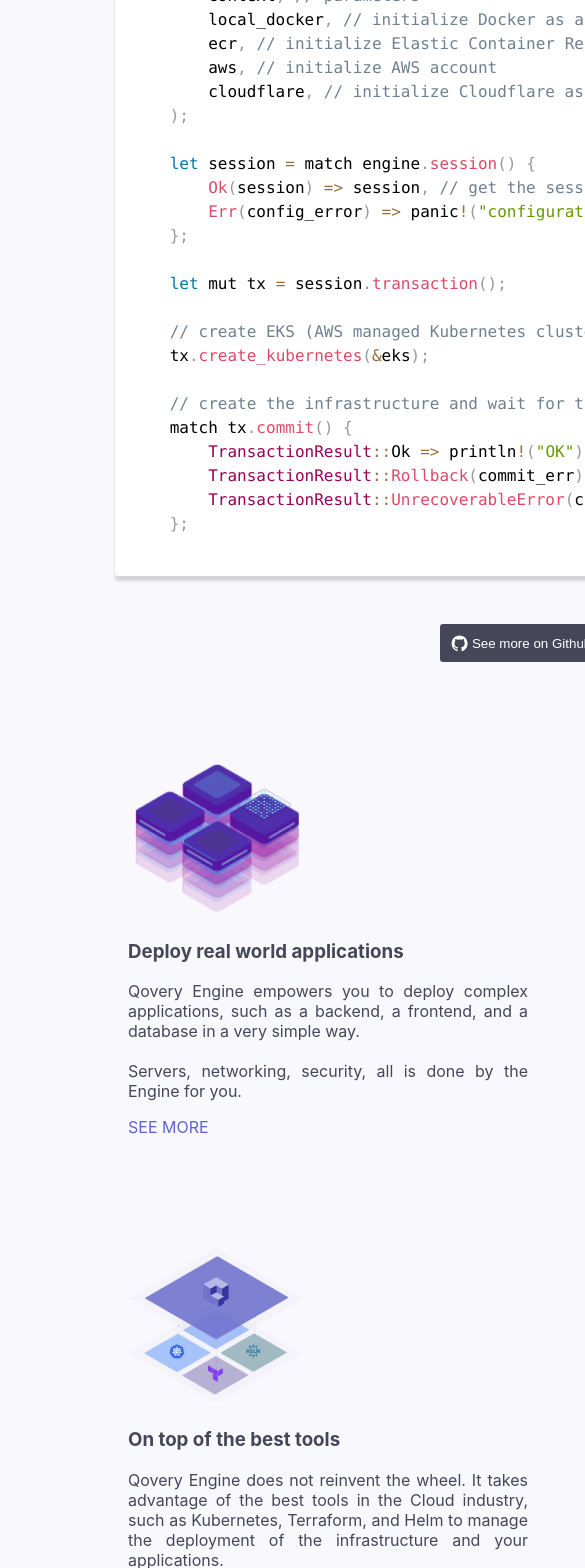
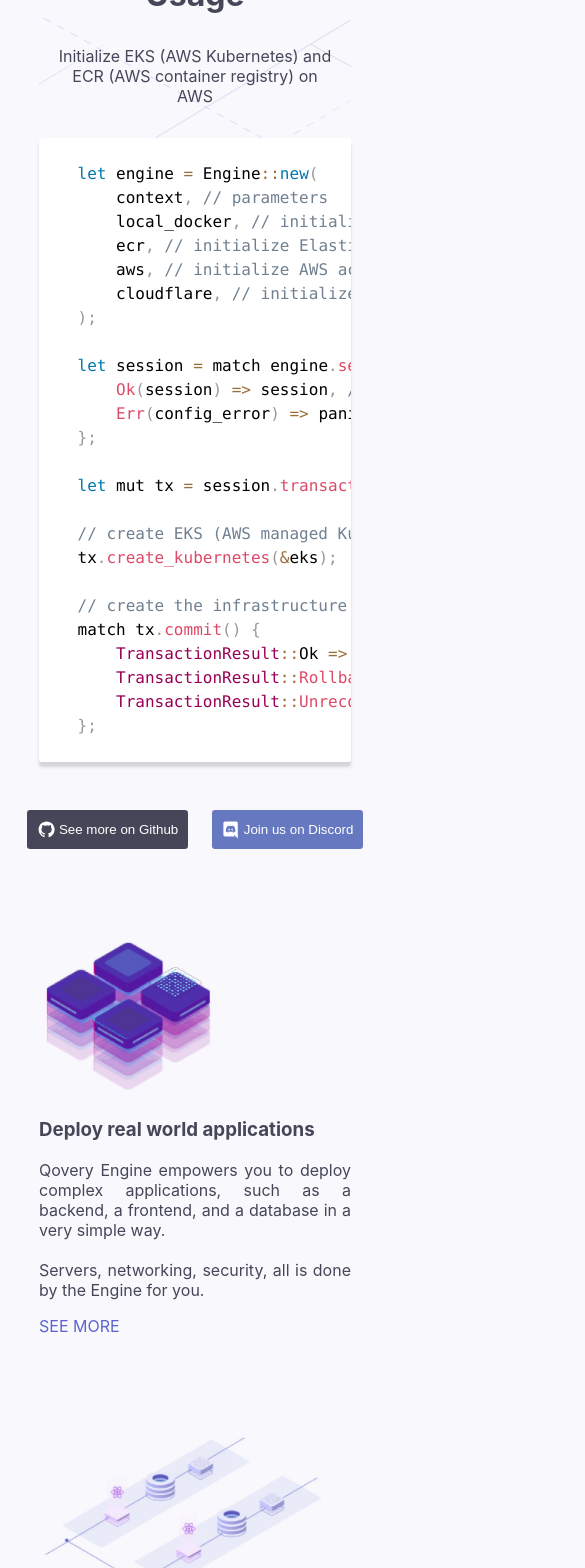
Before and after one commit to H-DC/Qovery-clone, a React (Create React App) app: page / in a window 390 px wide. Shown: the part 1851-3419 px from the top of the page, 585 px wide, since content can reach past the window. Built offline with nearby package versions, Linux system fonts and the light colour scheme.

Commit message:
feat: mobile first init

```diff
--- a/src/Home/Footer/Footer.css
+++ b/src/Home/Footer/Footer.css
@@ -41,7 +41,7 @@
 
 #carousel {
     position: relative;
-    width: 40rem;
+    width: min(40rem,100%);
 }
 
 .shaders {
--- a/src/Home/Grid/Grid.css
+++ b/src/Home/Grid/Grid.css
@@ -9,45 +9,65 @@
 
 #gridContainer > div {
     display: flex;
+    justify-content: center;
     margin-bottom: 3rem;
+    width: 100%;
 }
 
 .card {
     position: relative;
-    width:25rem;
-    padding-left: 5rem;
-    padding-right: 5rem;
+    width: min(45%, 21rem);
+    padding-left: min(2rem, 2.5%);
+    padding-right: min(2rem, 2.5%);
     animation: cardfadin 1s ease;
 }
 
-.card img, .hidden img{
-    height:10rem;
+.card img,
+.hidden img {
+    height: 10rem;
 }
 
-.card h3,.card p {
+.card h3,
+.card p {
     color: #454658;
     text-align: justify;
 }
 
 .card a {
-    color:#5D64D2;
+    color: #5d64d2;
 }
 
 .hidden {
     opacity: 0;
     position: relative;
-    width:25rem;
+    width: 25rem;
     padding-left: 5rem;
     padding-right: 5rem;
 }
 
 @keyframes cardfadin {
-    0%{
+    0% {
         opacity: 0;
-        top:2rem;
+        top: 2rem;
     }
     100% {
-        opacity:1;
-        top:0rem;
+        opacity: 1;
+        top: 0rem;
     }
 }
+
+@media all and (max-width: 900px) {
+    #gridContainer {
+        height: 124rem;
+    }
+    #gridContainer > div {
+        flex-direction: column;
+        align-items: center;
+        margin: 0;
+    }
+    .card {
+        margin-bottom: 6rem;
+        width: 80%;
+        padding: 0;
+    }
+}
--- a/src/Home/Header/Header.css
+++ b/src/Home/Header/Header.css
@@ -3,10 +3,9 @@
     display: flex;
     justify-content: center;
     background-color: #151b2b;
-    min-width: 76rem;
     width: 100%;
     min-height: 50rem;
-    padding: 0rem 4rem 0rem 4rem;
+    padding: 0rem 4% 0rem 4%;
 }
 
 .logoContainer {
@@ -28,7 +27,7 @@
 }
 
 .leftSection {
-    width: 30rem;
+    width: min(30rem, 80%);
     padding-right: 4rem;
 }
 
@@ -43,7 +42,7 @@
 .leftSection p:nth-of-type(1) {
     position: relative;
     color: #fff;
-    width: 30rem;
+    width: 100%;
     text-align: justify;
     font-size: 1.5rem;
     transition: all 1s ease;
@@ -52,7 +51,7 @@
 .leftSection p:nth-of-type(2) {
     position: relative;
     color: #8686b2;
-    width: 30rem;
+    width: 100%;
     text-align: justify;
     margin-bottom: 2rem;
     transition: all 1s ease;
@@ -97,12 +96,13 @@
 }
 
 .rightSection {
-    width: 30rem;
+    position: relative;
+    width: min(30rem, 80%);
     padding-left: 4rem;
 }
 
 .rightSection img {
-    width: 30rem;
+    width: min(30rem, 40vw);
     position: absolute;
     animation: slideImg 1s ease;
 }
@@ -142,3 +142,50 @@
         clip-path: inset(0 0 0 0);
     }
 }
+
+@media all and (max-width: 900px) {
+    #headerContainer,
+    .leftSection,
+    .rightSection {
+        padding: 0rem;
+    }
+
+    .leftSection,
+    .rightSection {
+        width: 80%;
+    }
+
+    #headerContainer {
+        flex-direction: column;
+        align-items: center;
+    }
+
+    .rightSection {
+        height: 120vw;
+    }
+
+    .rightSection img {
+        width: 100%;
+    }
+
+    .rightSection img:nth-child(1) {
+        top: 20vw;
+        z-index: 4;
+    }
+
+    .rightSection img:nth-child(2) {
+        top: 40vw;
+        z-index: 3;
+    }
+
+    .rightSection img:nth-child(3) {
+        top: 60vw;
+        z-index: 1;
+    }
+
+    .rightSection img:nth-child(4) {
+        top: 17vw;
+        z-index: 2;
+        animation: slideImg 1s ease, dotsHeight 1.2s ease;
+    }
+}
--- a/src/Home/Home.css
+++ b/src/Home/Home.css
@@ -3,7 +3,6 @@
 }
 
 #homeContainer {
-    min-width: 76rem;
     width: 100%;
     display: flex;
     flex-direction: column;
--- a/src/Home/Section/Section.css
+++ b/src/Home/Section/Section.css
@@ -1,4 +1,4 @@
-#sectionContainer{
+#sectionContainer {
     display: flex;
     flex-direction: column;
     align-items: center;
@@ -6,19 +6,19 @@
 }
 
 #sectionContainer h3 {
-   margin: 4rem 0rem 0rem 0rem;
-   font-size: 2rem;
-   color: #454658;
+    margin: 4rem 0rem 0rem 0rem;
+    font-size: 2rem;
+    color: #454658;
 }
 
 #sectionContainer p {
-    width: 50rem;
+    width: min(50rem, 80%);
     text-align: center;
     color: #454658;
     margin: 2rem 0rem 2rem 0rem;
 }
 
-.sectionImgBox{
+.sectionImgBox {
     width: 100%;
     display: flex;
     justify-content: center;
@@ -26,28 +26,28 @@
 
 .sectionImgBox img {
     position: absolute;
-    width: 50rem;
+    width: min(50rem, 80%);
 }
 
-.sectionImgBox img:nth-child(2){
+.sectionImgBox img:nth-child(2) {
     transform-origin: 11.2rem 20rem;
 }
 
-.sectionImgBox img:nth-child(3){
+.sectionImgBox img:nth-child(3) {
     transform-origin: 22.3rem 13rem;
 }
 
-.sectionImgBox img:nth-child(4){
+.sectionImgBox img:nth-child(4) {
     transform-origin: 32.9rem 6.75rem;
 }
 
-.sectionImgBox img:nth-child(5){
+.sectionImgBox img:nth-child(5) {
     transform-origin: 45.6rem 13.5rem;
 }
 
-
 @keyframes pop {
-    100%, 0% {
+    100%,
+    0% {
         transform: scale(1);
     }
     50% {
--- a/src/Home/Usage/Usage.css
+++ b/src/Home/Usage/Usage.css
@@ -1,4 +1,4 @@
-#usageContainer{
+#usageContainer {
     width: 100%;
     height: 60rem;
     display: flex;
@@ -9,6 +9,7 @@
 #usageBanner {
     display: flex;
     flex-direction: column;
+    width: min(50rem, 80%);
     align-items: center;
     background-image: url('../../assets/Usagebg.png');
     background-position: bottom;
@@ -19,18 +20,19 @@
     margin: 3rem 0rem 0rem 0rem;
     font-size: 2rem;
     color: #454658;
- }
+}
 
- #usageContainer p {
-    width: 50rem;
+#usageContainer p {
     text-align: center;
     color: #454658;
-    margin: 2rem 0rem 2rem 0rem;
+    margin: 2rem 1rem;
 }
 
 pre {
-    box-shadow: 0px 5px 3px rgba(128, 128, 128, 0.30);
+    width: min(50rem, 80%);
+    box-shadow: 0px 5px 3px rgba(128, 128, 128, 0.3);
     border-radius: 3px;
+    padding: 0 !important;
 }
 
 #usageBtnContainer {
@@ -41,10 +43,10 @@
 #usageContainer button:nth-of-type(1) {
     display: flex;
     align-items: center;
-    color:#fff;
+    color: #fff;
     font-weight: 500;
     outline: none;
-    border : none;
+    border: none;
     border-radius: 0.2rem;
     padding: 0.6rem;
     margin-right: 1.5rem;
@@ -56,13 +58,13 @@
 #usageContainer button:nth-of-type(2) {
     display: flex;
     align-items: center;
-    color:#fff;
+    color: #fff;
     font-weight: 500;
     outline: none;
-    border : none;
+    border: none;
     border-radius: 0.2rem;
     padding: 0.6rem;
-    background-color: #6578C0;
+    background-color: #6578c0;
     transition: all 1s ease;
     cursor: pointer;
 }
```
